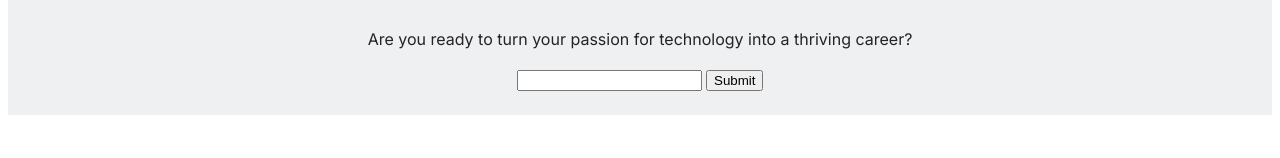
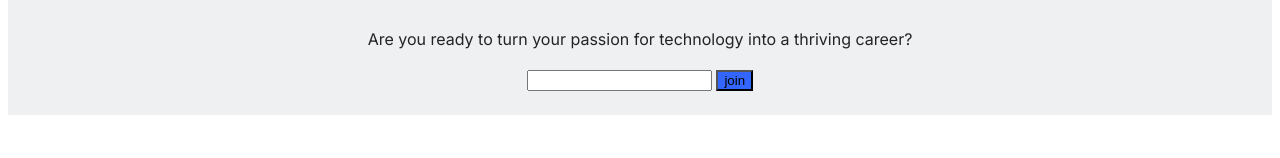
Before and after one commit to evpanov/challenge-muse-frontend, a plain HTML site: page index.html in a window 1280 px wide. Shown: the part 734-892 px from the top of the page. Drawn offline with Linux system fonts and the light colour scheme.

Commit message:
In progress

```diff
--- a/index.css
+++ b/index.css
@@ -50,6 +50,10 @@ main.blog div.post section.header {
     height: 340px;
 }
 
+button.submit {
+    background-color: #3366FF;
+}
+
 footer {
     text-align: center;
 }
--- a/index.html
+++ b/index.html
@@ -39,7 +39,7 @@
         <section class="form">
             <form>
                 <input type="text">
-                <input type="submit">
+                <button class="submit" type="submit">join</button>
             </form>
         </section>
     </article>
```
